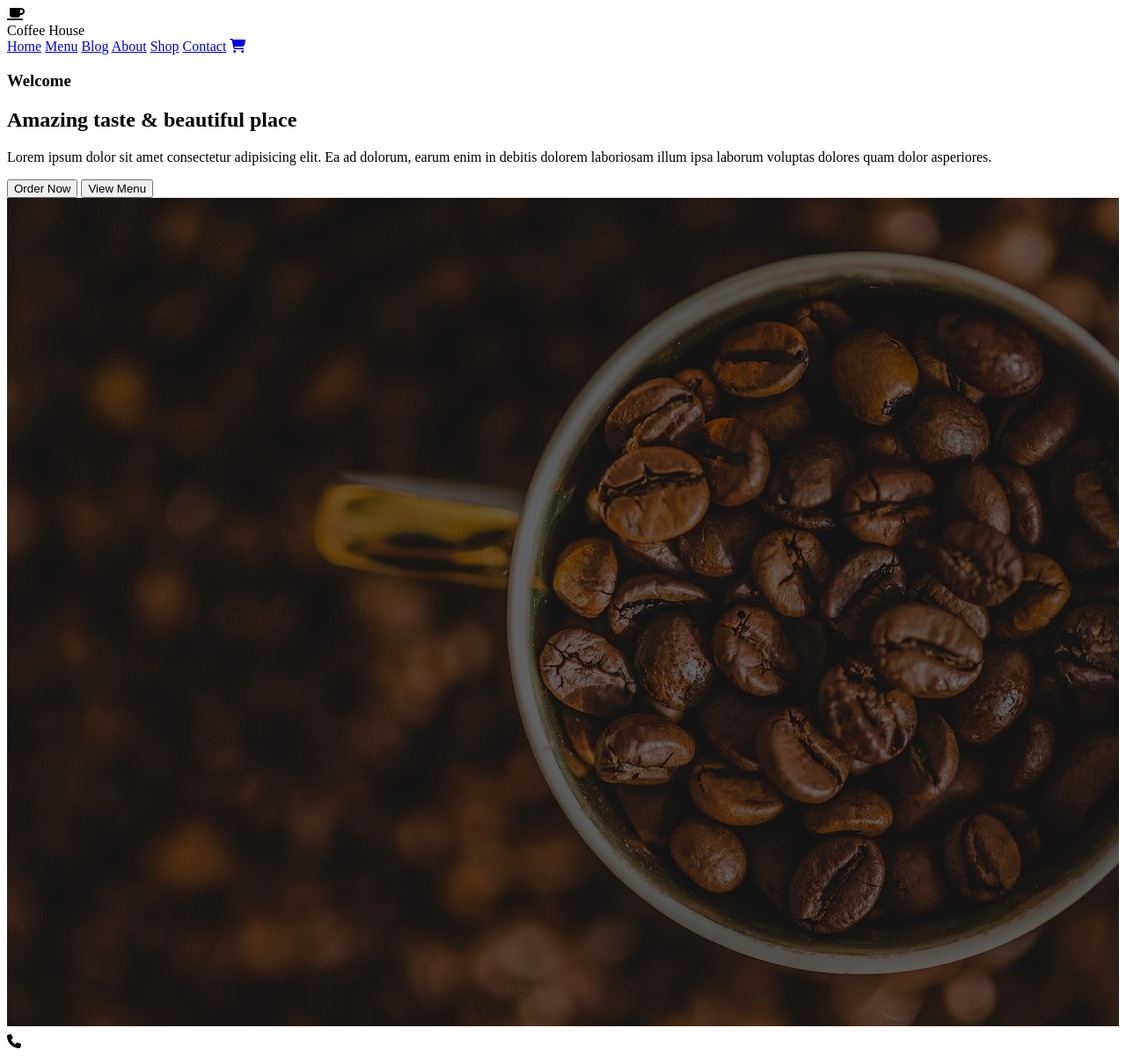
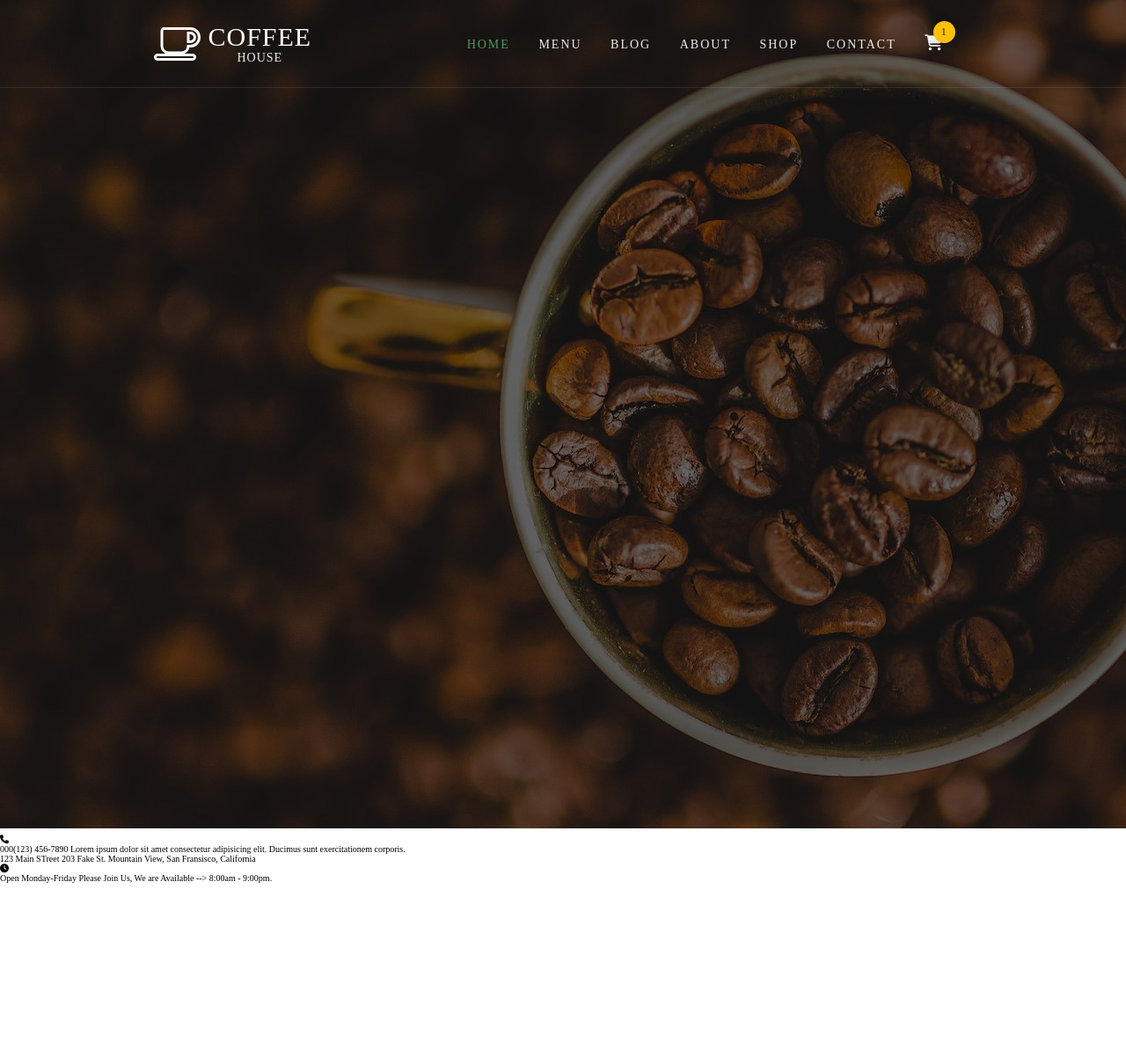
Before and after one commit to nasimqureshi/coffee_house, a plain HTML site: page index.html in a window 1280 px wide. Shown: the whole page at 88% size. After the commit the page ends 1004 px from the top, so only its background shows below. Drawn offline with nearby package versions, Linux system fonts and the light colour scheme; a web font is replaced by a local one.

Commit message:
My commit

```diff
--- a/index.html
+++ b/index.html
@@ -69,8 +69,34 @@
             </div>
             <div class="landing-contant">
                 <div class="details">
-                    <i class="fa-solid fa-phone"></i>
+                    <!-- <i class="fa-solid fa-phone"></i> -->
+                    <!-- <div class="details"> -->
+                        <i class="fa-solid fa-phone"></i>
+                        <div>
+                            <span>000(123) 456-7890</span>
+                            <span>
+                                Lorem ipsum dolor sit amet consectetur adipisicing elit.
+                                Ducimus sunt exercitationem corporis.
+                            </span>
+                        </div>
+                    </div>
+                    <div>
+                        <span>123 Main STreet</span>
+                        <span>
+                            203 Fake St. Mountain View, San Fransisco, California
+                        </span>
+                    </div>
                 </div>
+                <div class="details">
+                    <i class="fa-solid fa-clock"></i>
+                    <div>
+                        <span>Open Monday-Friday </span>
+                        <span>
+                            Please Join Us, We are Available --> 8:00am - 9:00pm.
+                        </span>
+                    </div>
+                </div>
+
 
             </div>
         </section>
--- a/style.css
+++ b/style.css
@@ -0,0 +1,106 @@
+/* Default Styles */
+*{
+    margin: 0;
+    padding: 0;
+    box-sizing: border-box;
+    text-decoration: none;
+    outline: none;
+    font-family: "Poppins";
+}
+html {
+    font-size: 62.5%;
+}
+/* End of Default Style */
+
+
+/* Container */
+.container {
+    width: 100%;
+    height: 10rem;
+}
+/* End of Container */
+
+/* Navigation */
+.navbar {
+    width: 100%;
+    height: 10rem;
+    position: fixed;
+    top: 0;
+    left: 0;
+    z-index: 100;
+    display: flex;
+    justify-content: space-evenly;
+    align-items: center;
+    border-bottom: 0.1rem solid rgba(255, 255, 255, 0.1);
+}
+.logo {
+    display: flex;
+    align-items: center;
+    cursor: pointer;
+}
+.logo i {
+    font-size: 4rem;
+    -webkit-text-stroke: 0.3rem #fff;
+    color: transparent;
+    margin-right: 1rem;
+}
+.logo-text {
+    display: flex;
+    flex-direction: column;
+    text-align: center;
+}
+.logo-text span:nth-child(1) {
+    font-size: 3rem;
+    text-transform: uppercase;
+    letter-spacing: 0.1rem;
+    color: #fff;
+
+}
+
+.logo-text span:nth-child(2) {
+    font-size: 1.4rem;
+    text-transform: uppercase;
+    letter-spacing: 0.1rem;
+    color: #eee;
+    margin-top: -0.17rem;
+}
+.navigation a {
+    font-size: 1.4rem;
+    text-transform: uppercase;
+    color: #eee;
+    margin-right: 3rem;
+    letter-spacing: 0.2rem;
+    transition: color 0.3s;
+}
+.navigation a:hover {
+    color: #4c9b63;
+}
+.navigation a:nth-child(1) {
+    color: #4c9b63;
+}
+.navigation a:last-child {
+    font-size: 1.8rem;
+    position: relative;
+}
+.navigation a:last-child::after {
+    content: "1";
+    width: 2.5rem;
+    height: 2.5rem;
+    background-color: #ffc107;
+    position: absolute;
+    top: -1.5rem;
+    left: 1rem;
+    border-radius: 50%;
+    display: flex;
+    justify-content: center;
+    align-items: center;
+    color: #222;
+    font-size: 1.2rem;
+}
+/* Eng of Navigation */
+
+/* Landing */
+.banner {
+    display: none;
+}
+/* End of Landing */
```
